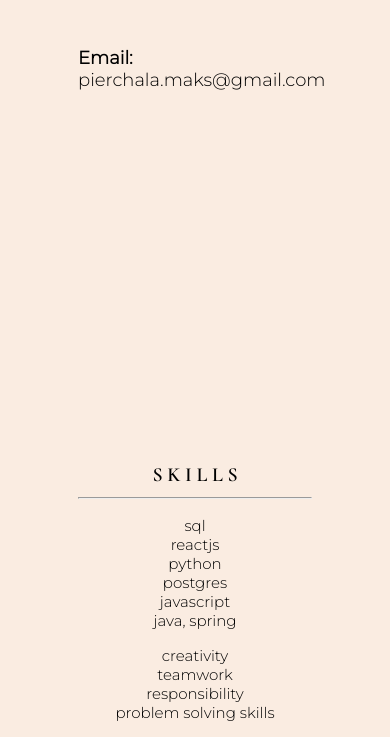
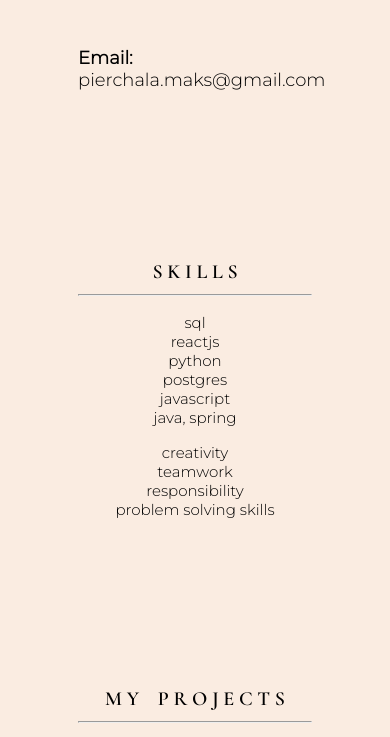
Before and after one commit to MaxamatO/Portfolio, a plain HTML site: page index.html in a window 390 px wide. Shown: the part 727-1464 px from the top of the page. Drawn offline with nearby package versions, Linux system fonts and the light colour scheme.

Commit message:
fix gap between sections

```diff
--- a/assets/main.css
+++ b/assets/main.css
@@ -158,7 +158,7 @@ p{
 }
 
 .pad{
-    padding-top: 40vh;
+    margin-top: 40vh;
 }
 
 #gh-link{
@@ -436,6 +436,10 @@ li{
         margin-top: 30%;
     }
 
+    .pad{
+        margin-top: 30vh;
+    }
+
 }
 
 @media all and (max-width: 550px){
@@ -457,6 +461,10 @@ li{
         height: 350px;
         border: 1px rgba(177, 177, 177, 0.411) solid;
         text-align: center;
+    }
+
+    .pad{
+        margin-top: 20vh;
     }
 
 }
```
